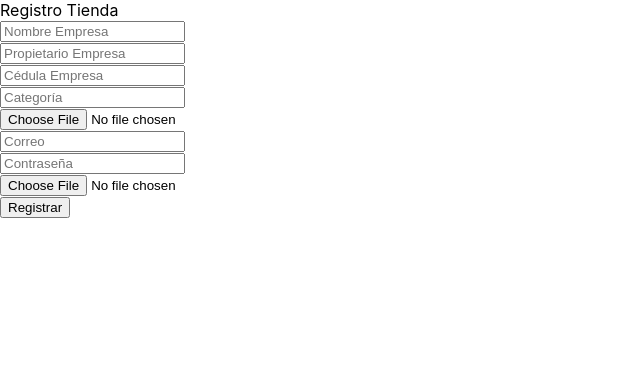
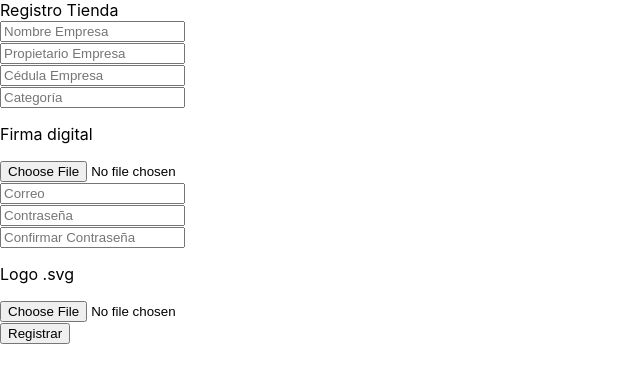
Before and after one commit to GigaSuper-Web2/I-Proyecto-front, a React (Create React App) app: page /RegistroTienda in a window 1280 px wide. Shown: the top 382 px of the page, without its empty margins (0-640 px from the left). Built offline with nearby package versions, Linux system fonts and the light colour scheme.

Commit message:
Pequeña revisión de contraseña

```diff
--- a/src/components/LoginUsuario.tsx
+++ b/src/components/LoginUsuario.tsx
@@ -11,7 +11,7 @@ const LoginUsuario = () => {
         e.preventDefault();
 
         try{
-            const url = `http://localhost:5001/${correo}/${pass}`;
+            const url = `http://localhost:5000/loginUsuario/${correo}/${pass}`;
             const verifyResponse = await axios.get(url);
 
             // Manejar la respuesta de la verificación
@@ -34,6 +34,9 @@ const LoginUsuario = () => {
             <div>
                 <input required type="password" placeholder="Contraseña" value={pass} onChange={(e) => setPassword(e.target.value)} />
             </div>
+
+            <button type="submit">Iniciar Sesion</button>
+
         </form>
     </div>
   )
--- a/src/components/RegistroTienda.tsx
+++ b/src/components/RegistroTienda.tsx
@@ -1,4 +1,3 @@
-//Use State para los datos del form
 import React, { useState } from 'react';
 import axios from 'axios';
 import { useNavigate } from 'react-router-dom';
@@ -11,6 +10,7 @@ const RegistroTienda = () => {
     const [datoFirma, setDatoFirma] = useState<File | null>(null);
     const [correo, setCorreo] = useState('');
     const [pass, setPassword] = useState('');
+    const [confirmPass, setConfirmPass] = useState(''); // Estado para la confirmación de la contraseña
     const [logo, setLogo] = useState<File | null>(null);
 
     const navigate = useNavigate();
@@ -29,6 +29,11 @@ const RegistroTienda = () => {
     const formlleno = async (e: React.FormEvent) => {
         e.preventDefault();
 
+        if (pass !== confirmPass) { // Verificar que las contraseñas coincidan
+            alert('Las contraseñas no coinciden.');
+            return;
+        }
+
         if (!logo) {
             alert('Please upload a logo.');
             return;
@@ -40,14 +45,14 @@ const RegistroTienda = () => {
             if (datoFirma) {
                 signature = await leerArchivoComoTexto(datoFirma);
             }
-            alert(signature)
+            alert(signature);
             // Crear el objeto JSON con la cadena de texto del archivo PEM si existe
             const json = {
                 idNumber: cedEmpresa,
                 idType: categoria,
                 signature: signature
             };
-            alert(JSON.stringify(json))
+            alert(JSON.stringify(json));
             // Enviar el JSON para verificación si pemTexto existe
             const verifyResponse = await axios.post('http://localhost:5001/bank/validate-signature', json);
 
@@ -82,7 +87,7 @@ const RegistroTienda = () => {
                     alert('Error al registrar la tienda.');
                 }
             } else {
-                alert('la firma no es valida');
+                alert('La firma no es válida.');
             }
         } catch (error) {
             if (axios.isAxiosError(error) && error.response) {
@@ -111,6 +116,7 @@ const RegistroTienda = () => {
                         <input required type="text" placeholder="Categoría" value={categoria} onChange={(e) => setCategoria(e.target.value)} />
                     </div>
                     <div>
+                        <p>Firma digital</p>
                         <input required type="file" accept=".pem" placeholder="Firma Digital" onChange={(e) => setDatoFirma(e.target.files?.[0] || null)} />
                     </div>
                     <div>
@@ -120,6 +126,10 @@ const RegistroTienda = () => {
                         <input required type="password" placeholder="Contraseña" value={pass} onChange={(e) => setPassword(e.target.value)} />
                     </div>
                     <div>
+                        <input required type="password" placeholder="Confirmar Contraseña" value={confirmPass} onChange={(e) => setConfirmPass(e.target.value)} />
+                    </div>
+                    <div>
+                        <p>Logo .svg</p>
                         <input type="file" accept=".svg" onChange={(e) => setLogo(e.target.files?.[0] || null)} //no siempre tienen logo xd
                         />
                     </div>
--- a/src/index.tsx
+++ b/src/index.tsx
@@ -8,6 +8,7 @@ import Tiendas from './components/IndexTiendas';
 import RegistroTienda from './components/RegistroTienda';
 import RegistroUsuario from './components/RegistroUsuario';
 import BotonPaypal2 from './components/BotonPaypal2';
+import LoginUsuario from './components/LoginUsuario';
 
 
 const root = ReactDOM.createRoot(
@@ -20,6 +21,7 @@ root.render(
     <Route path='/IndexTiendas' element={<Tiendas />} />
     <Route path='/RegistroTienda' element={<RegistroTienda />} />
     <Route path='/RegistroUsuario' element={<RegistroUsuario />} />
+    <Route path='/LoginUsuario' element={<LoginUsuario />} />
     <Route path='/BotonPaypal2' element={<BotonPaypal2 />} />
 
     </Routes>
```
Lines whose indentation alone changed are shown as unchanged.
